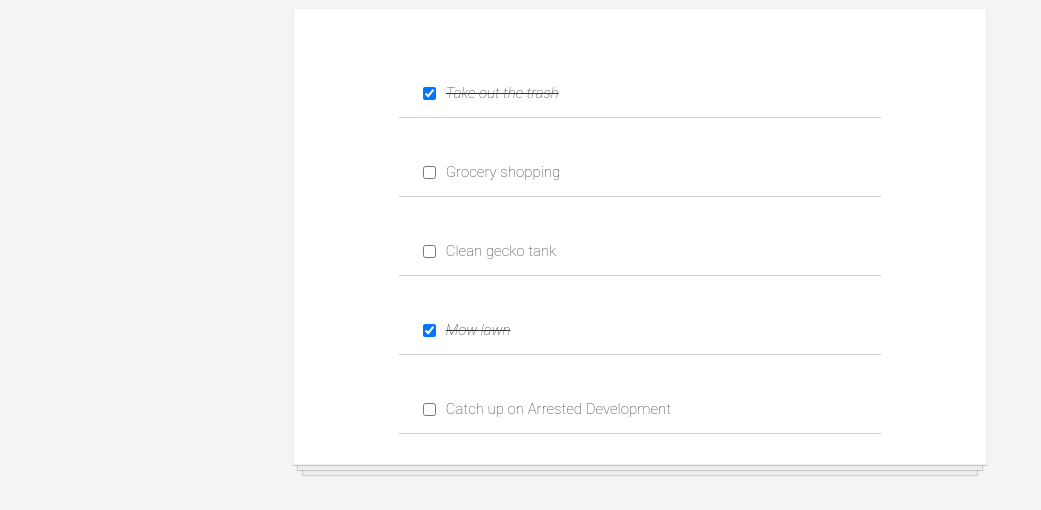
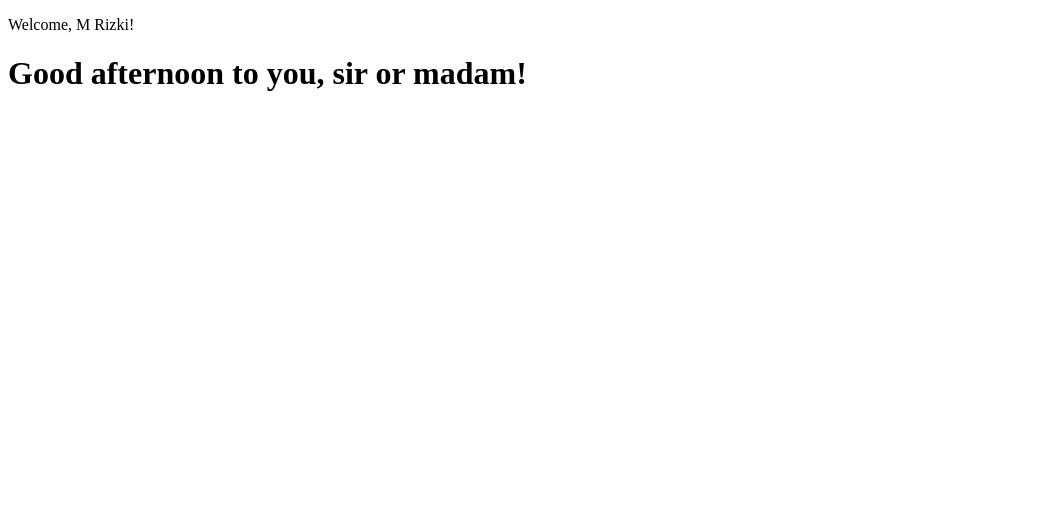
Before and after one commit to rizki113070213/for-beginners, a React (Create React App) app: page / in a window 1280 px wide. Shown: the top 510 px of the page, without its empty margins (0-1041 px from the left). Built offline with nearby package versions, Linux system fonts and the light colour scheme.

Commit message:
class-based components practice

```diff
--- a/src/index.js
+++ b/src/index.js
@@ -1,6 +1,47 @@
 import React from "react";
 import ReactDOM from "react-dom";
 
-import App from "./App";
+class App extends React.Component {
+  render() {
+    return(
+      <div>
+        <Header username="M Rizki" />
+        <Greeting />
+      </div>
+    )
+  }
+}
+
+class Header extends React.Component {
+  render() {
+    return(
+      <header>
+        <p>Welcome, {this.props.username}!</p>
+      </header>
+    )
+  }
+}
+
+class Greeting extends React.Component {
+  render() {
+    const date = new Date()
+    const hours = date.getHours()
+    let timeOfDay
+
+    if (hours < 12) {
+      timeOfDay = "Good morning"
+    } else if (hours < 17) {
+      timeOfDay = "Good afternoon"
+    } else {
+      timeOfDay = "Good night"
+    }
+
+    return(
+      <h1>
+        {timeOfDay} to you, sir or madam!
+      </h1>
+    )
+  }
+}
 
 ReactDOM.render(<App />, document.getElementById('root'));
```
